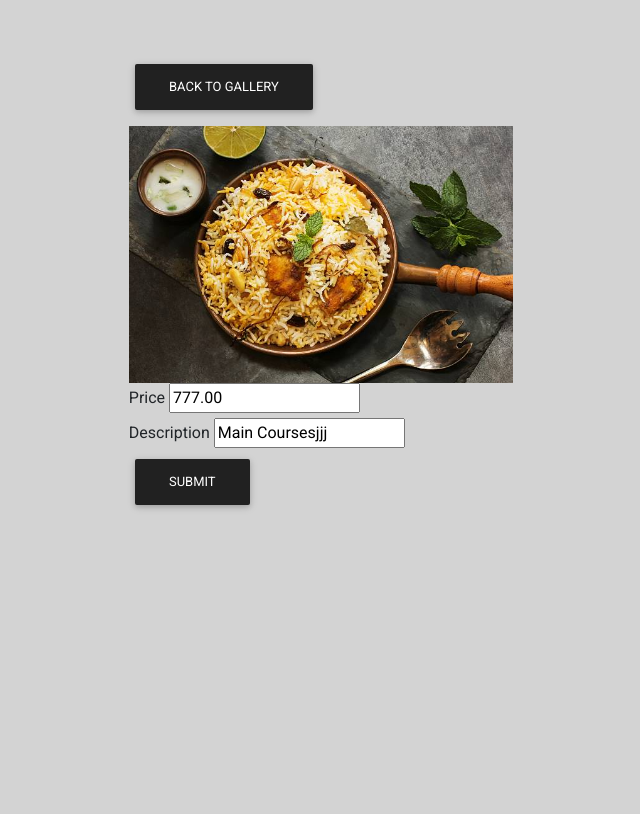
After one commit to aniketshetty550/x23217529_CDOS_Project, a Django app: page /viewfood/48 in a window 1280 px wide. The commit adds this page. Shown: the whole page, without its empty margins (319-959 px from the left). Run offline with Django 3.2, Linux system fonts and the light colour scheme; data comes from the database, SQL or seed files in the repository; both versions use the stored data as it was after the commit; some libraries are stand-ins or nearby versions.

Commit message:
ninteenth commit

```diff
--- a/Food_Delivery_App/urls.py
+++ b/Food_Delivery_App/urls.py
@@ -15,7 +15,7 @@ Including another URLconf
 """
 from django.contrib import admin
 from django.urls import path
-from customer.views import Home, About, Order, Contact, Menu, MenuSearch, Login, Signup, Adminlogin, AddMenu, Owner, Delete, Update
+from customer.views import Home, About, Order, Contact, Menu, MenuSearch, Login, Signup, Adminlogin, AddMenu, Owner, Delete, Update, Viewfood
 from django.conf.urls.static import static
 from django.conf import settings
 # from .views import Login, Signup
@@ -35,5 +35,6 @@ urlpatterns = [
     path('adminlogin/', Adminlogin.as_view(), name='adminlogin'),
     path('deletedish/<str:pk>', Delete.as_view(), name="deletedish"),
     path('updatedish/', Update.as_view(), name="updatedish"),
+    path('viewfood/<str:pk>', Viewfood.as_view(), name="viewfood"),
 
 ]+static(settings.MEDIA_URL,document_root=settings.MEDIA_ROOT)
--- a/customer/templates/owner.html
+++ b/customer/templates/owner.html
@@ -84,8 +84,8 @@
     }
   })
     }
+</script>
 
-</script>
 
 <div class="topnav">
   <a class="active" href="{% url 'addmenu' %}">ADD MENU</a>
@@ -97,7 +97,6 @@
     <div class="row justify-content-center mt-5">
         <div class="col-md-6 col-sm-12 text-center">
             <h1>Restaurant Owner</h1>
-            <!--<h5> Count the Memories & Not the Calories</h5>-->
         </div>
     </div>
     <div class="row justify-content-center">
@@ -108,7 +107,8 @@
             <p>Price: {{ item.price }}</p>
             <p>{{ item.description }}</p>
             <button class="btn btn-danger" onclick ="delete_menu_item({{item.id}})">Delete Dish</button>
-            <button class="btn btn-dark" onclick ="delete_menu_item({{item.id}})">Update Dish</button>
+            <a href="{% url 'viewfood' item.id %}" class="btn btn-dark ">Edit Food</a>
+
         </div>
         {% endfor %}
     </div>
--- /dev/null
+++ b/customer/templates/viewfood.html
@@ -0,0 +1,47 @@
+{% extends 'base.html' %}
+
+{% block content %}
+
+<style>
+
+    body {
+    background-color: lightgrey;
+    }
+
+    .container{
+            width: 35%;
+            height: 35%;
+            overflow: hidden;
+    }
+</style>
+
+<body class="m-5">
+    <div class="container">
+        <div class="row justify-content-center">
+            <div class="col">
+
+                <a href="{% url 'owner' %}" class="btn btn-dark my-3">Back to Gallery</a>
+                <form method="post" action="/updatedish/">
+                    {% csrf_token %}
+                <div style="height: 80vh">
+                    <input type="text" placeholder="id" name="id" required value="{{menu_item.id}}" style="display:none">
+                    <img style="max-width: 100%; max-height: 100%;" src="{{menu_item.image.url}}">
+                    <br>
+                    <label for="price"><b>Price</b></label>
+                    <input type="text" placeholder="Price" name="price" required value="{{menu_item.price}}">
+                    <br>
+
+                    <label for="description"><b>Description</b></label>
+                    <input type="text" placeholder="description" name="description" required value="{{menu_item.description}}">
+                    <button type="submit" class="btn btn-dark">Submit</button>
+                </div>
+                </form>
+            </div>
+        </div>
+    </div>
+
+</body>
+
+
+
+{% endblock content %}
--- a/customer/views.py
+++ b/customer/views.py
@@ -11,7 +11,7 @@ from .models import Category, MenuItem
 from .forms import MenuItemForm
 from django.http import HttpResponse
 import json
-
+from django.forms.models import model_to_dict
 # Create your views here.
 
 class Home(View):
@@ -26,21 +26,17 @@ class Update(View):
     def get(self,request, *args, **kwargs):
         if request.method == 'POST':
             return redirect('owner.html')
-# class Delete(View):
-#     def get(self,request, *args, **kwargs):
-#         if request.method == 'POST':
-#             menu_item = get_object(MenuItem, id=menu_item)
-#             menu_item.delete()
-#         return redirect('owner.html')
-#     def post(self,request, *args, **kwargs):
-#         if request.method == 'POST':
-#             menu_item = get_object(MenuItem, id=menu_item)
-#             menu_item.delete()
-#         return redirect('owner.html')
+    def post(self, request, *args, **kwargs):
+        id=request.POST.get('id')
+        menu_item = MenuItem.objects.get(id=id)
+        menu_item.price = request.POST.get('price')
+        menu_item.description = request.POST.get('description')
+        menu_item.save()
+        return redirect('owner')
+
 
 class Delete(View):
     def get(self, request, pk, *args, **kwargs):
-        # menu_item = kwargs.get('pk__contains=int(pk)')
         menu_item = kwargs.get('id=pk')
         try:
             menu_item = MenuItem.objects.get(id=pk)
@@ -49,6 +45,11 @@ class Delete(View):
         menu_item.delete()
         return HttpResponse(json.dumps({'status': 'menu id deleted!'}))
 
+class Viewfood(View):
+    def get(self,request, pk, *args, **kwargs):
+        # menu_items = MenuItem.objects.all()
+        menu_item = MenuItem.objects.get(id=pk)
+        return render(request, 'viewfood.html', {'menu_item':menu_item})
 
 
 class AddMenu(View):
@@ -95,7 +96,7 @@ class Owner(View):
             'menu_items' : menu_items
         }
 
-        return render(request, 'owner.html' , context)
+        return render(request, 'owner.html', context)
 
 
 class MenuSearch(View):
```
Also changed, not shown: customer/templates/addmenu.html (+4 -4 lines), db.sqlite3, static/images/menu_images/Fresh_Lime_water_Bi9SQYd.jpeg (added), static/images/menu_images/Fresh_Lime_water_aQGUtZH.jpeg (added).
